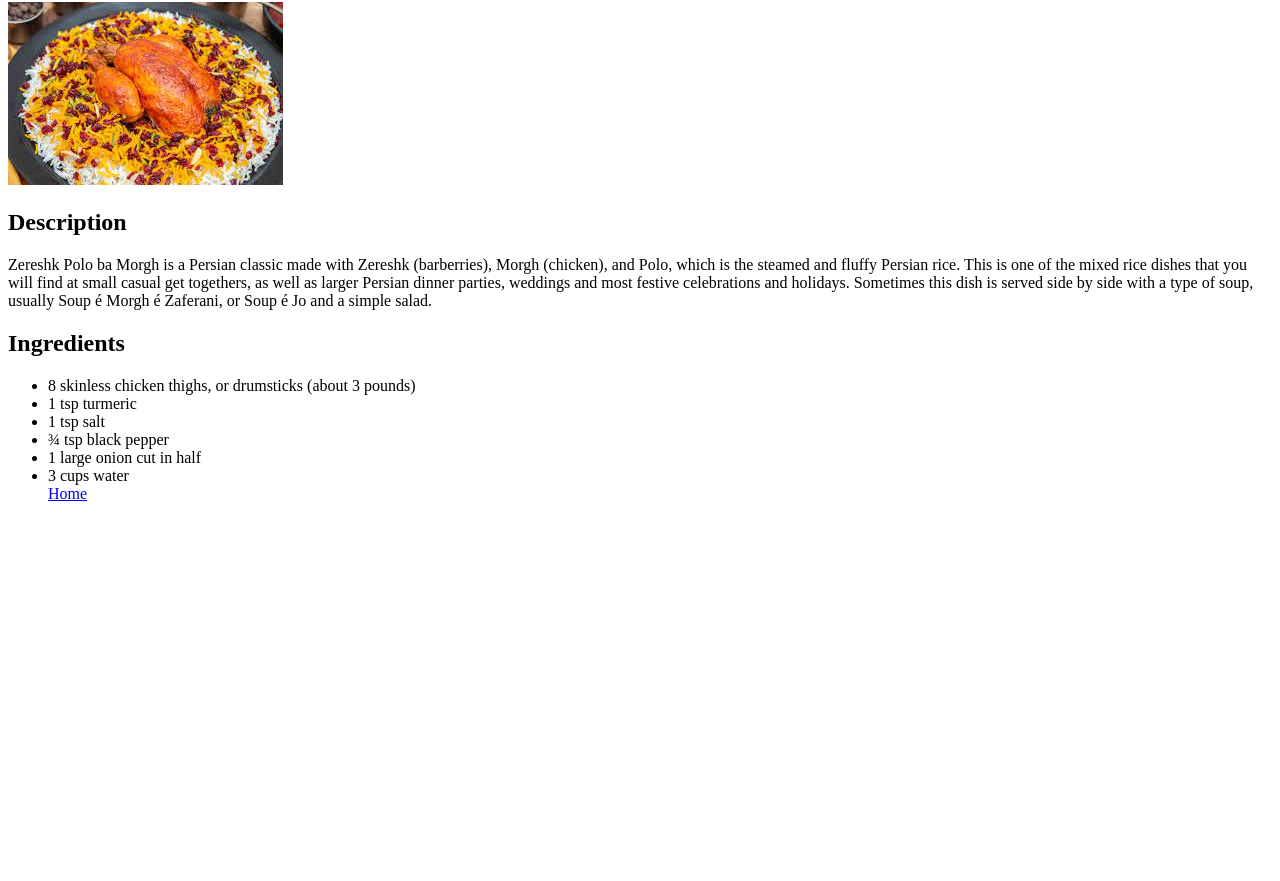
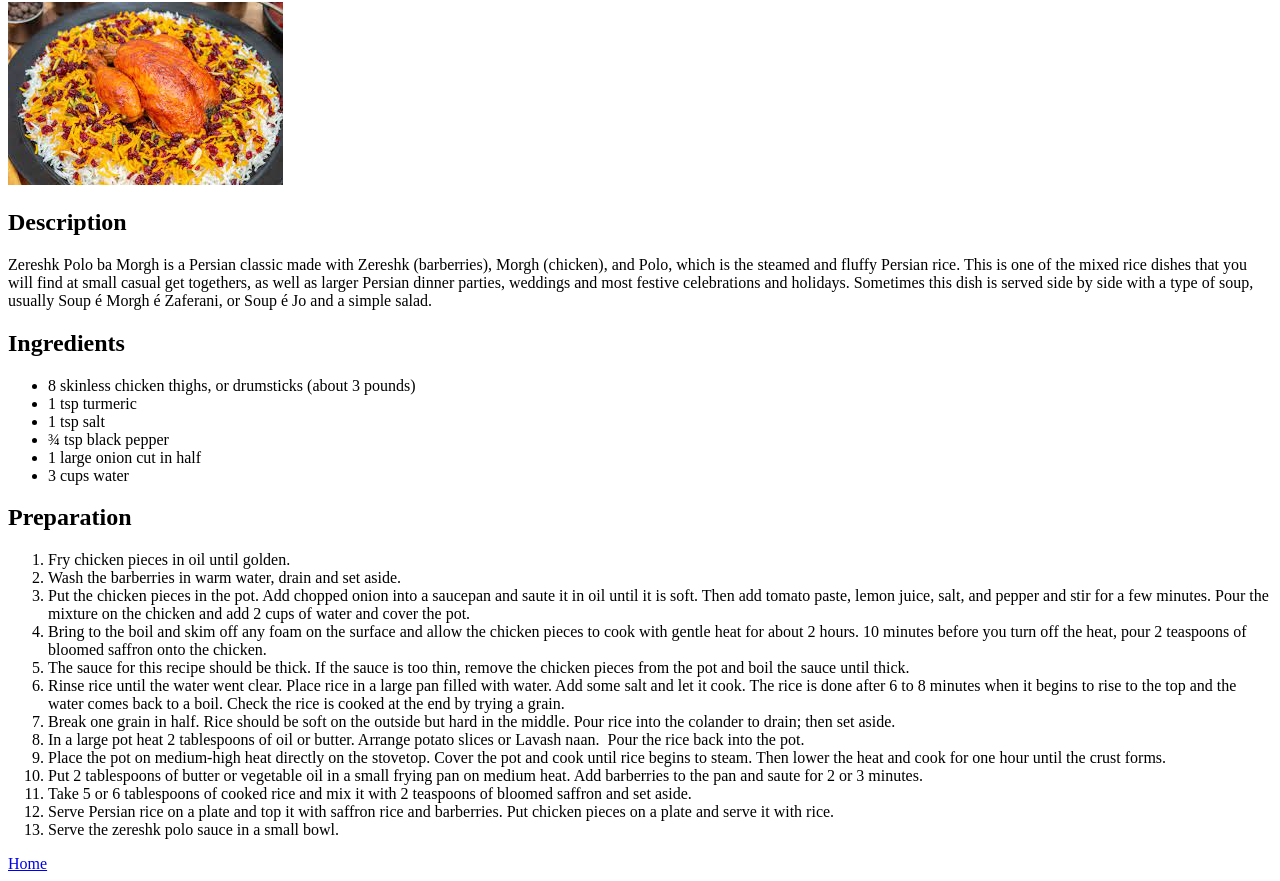
Before and after one commit to mobinpna/odin-recipes, a plain HTML site: page recipes/morgh.html in a window 1280 px wide. Shown: the part 78-959 px from the top of the page. Before the commit the page ends 800 px from the top, so only its background shows below. Drawn offline with Linux system fonts and the light colour scheme.

Commit message:
Version 1.0

```diff
--- a/recipes/morgh.html
+++ b/recipes/morgh.html
@@ -2,16 +2,17 @@
 <html lang="en">
 <head>
     <meta charset="UTF-8">
-    <meta http-equiv="X-UA-Compatible" content="IE=edge">
-    <meta name="viewport" content="width=device-width, initial-scale=1.0">
     <title>Zereshkpolo</title>
 </head>
 <body>
     <h1>Zereshkpolo</h1>
+
     <img src="/recipes/images/zereshkpolo-ba-morgh.jpeg" alt="image is not available">
     <h2>Description</h2>
     <p>Zereshk Polo ba Morgh is a Persian classic made with Zereshk (barberries), Morgh (chicken), and Polo, which is the steamed and fluffy Persian rice. This is one of the mixed rice dishes that you will find at small casual get togethers, as well as larger Persian dinner parties, weddings and most festive celebrations and holidays. Sometimes this dish is served side by side with a type of soup, usually Soup é Morgh é Zaferani, or Soup é Jo and a simple salad.</p>
+
     <h2>Ingredients</h2>
+
     <ul>
         <li>8 skinless chicken thighs, or drumsticks (about 3 pounds)</li>
         <li>1 tsp turmeric</li=>
@@ -19,5 +20,24 @@
         <li>¾ tsp black pepper</li>
         <li>1 large onion cut in half</li>
         <li>3 cups water</li>
+    </ul>
+
+    <h2>Preparation</h2>
+
+    <ol>
+        <li>Fry chicken pieces in oil until golden.</li>
+        <li>Wash the barberries in warm water, drain and set aside.</li>
+        <li>Put the chicken pieces in the pot. Add chopped onion into a saucepan and saute it in oil until it is soft. Then add tomato paste, lemon juice, salt, and pepper and stir for a few minutes.&nbsp;Pour the mixture on the chicken and add 2 cups of water and cover the pot.</li>
+        <li>Bring to the boil and skim off any foam on the surface and allow the chicken pieces to cook with gentle heat for about 2 hours. 10 minutes before you turn off the heat, pour 2 teaspoons of bloomed saffron onto the chicken.</li>
+        <li>The sauce for this recipe should be thick.&nbsp;If the sauce is too thin, remove the chicken pieces from the pot and boil the sauce until thick.</li>
+        <li>Rinse rice until the water went clear. Place rice in a large pan filled with water. Add some salt and let it cook. The rice is done after 6 to 8 minutes when it begins to rise to the top and the water comes back to a boil. Check the rice is cooked at the end by trying a grain.</li>
+        <li>Break one grain in half. Rice should be soft on the outside but hard in the middle. Pour rice into the colander to drain; then set aside.</li>
+        <li>In a large pot heat 2 tablespoons of oil or butter. Arrange potato slices or Lavash naan.&nbsp; Pour&nbsp;the rice back into the pot.</li>
+        <li>Place the pot on medium-high heat directly on the stovetop.&nbsp;Cover the pot and cook until rice begins to steam. Then lower the heat and cook for one hour until the crust forms.</li>
+        <li>Put 2 tablespoons of butter or vegetable oil in a small frying pan on medium heat. Add barberries to the pan and saute for 2 or 3 minutes.</li>
+        <li>Take 5 or 6 tablespoons of cooked rice and mix it with 2 teaspoons of bloomed saffron and set aside.</li>
+        <li>Serve Persian rice on a plate and top it with saffron rice and barberries. Put chicken pieces on a plate and serve it with rice.</li>
+        <li>Serve the zereshk polo sauce in a small bowl.</li>
+    </ol>
     <a href="../index.html">Home</a>
 </html>
```
Also changed, not shown: recipes/gheyme.html (+1 -3 lines).
